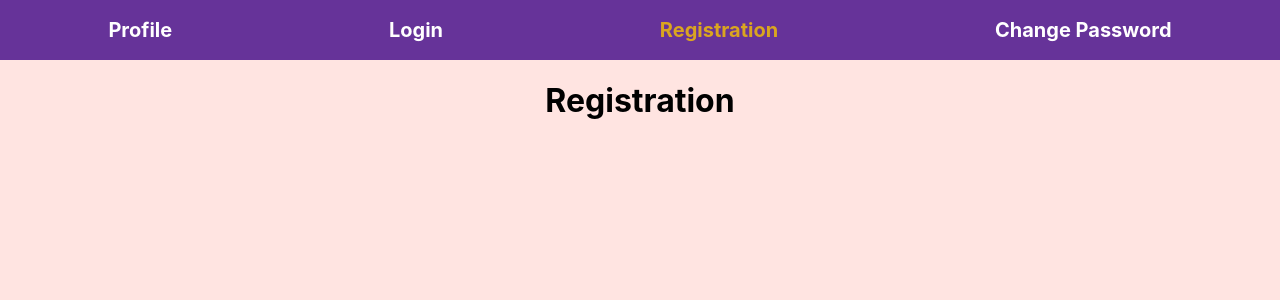
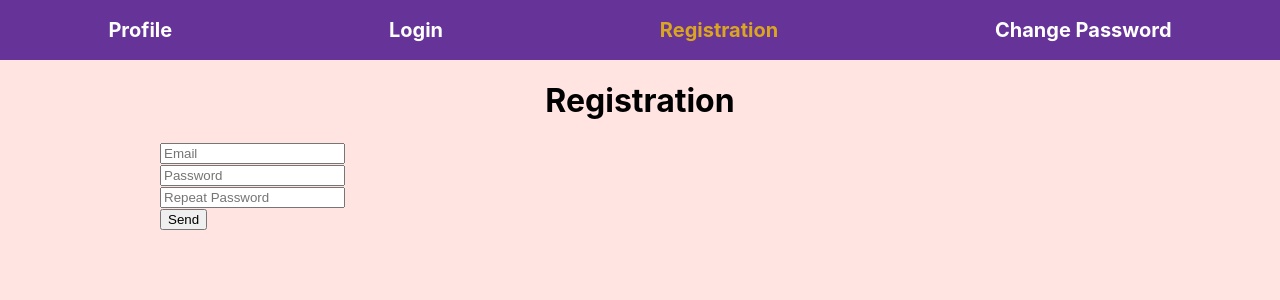
Before and after one commit to ArtsiomYermakou/Team_project, a React (Create React App) app: page /#/registration in a window 1280 px wide. Shown: the top 300 px of the page. Built offline with nearby package versions, Linux system fonts and the light colour scheme.

Commit message:
Registration-Page 🇺🇦

```diff
--- a/package.json
+++ b/package.json
@@ -5,6 +5,7 @@
   "private": true,
   "dependencies": {
     "@material-ui/core": "^4.11.0",
+    "@material-ui/lab": "^4.0.0-alpha.56",
     "@testing-library/jest-dom": "^4.2.4",
     "@testing-library/react": "^9.3.2",
     "@testing-library/user-event": "^7.1.2",
@@ -12,6 +13,7 @@
     "@types/node": "^12.0.0",
     "@types/react": "^16.9.0",
     "@types/react-dom": "^16.9.0",
+    "formik": "^2.2.0",
     "react": "^16.13.1",
     "react-dom": "^16.13.1",
     "react-redux": "^7.2.1",
--- a/src/index.tsx
+++ b/src/index.tsx
@@ -2,20 +2,12 @@ import React from 'react';
 import ReactDOM from 'react-dom';
 import './index.css';
 import App from './n1_main/m1-ui/App';
-import * as serviceWorker from './serviceWorker';
 import {store} from "./n1_main/m2-bll/store";
 import {Provider} from "react-redux";
 
 ReactDOM.render(
-    <React.StrictMode>
-        <Provider store={store}>
-            <App/>
-        </Provider>
-    </React.StrictMode>,
+    <Provider store={store}>
+        <App/>
+    </Provider>,
     document.getElementById('root')
 );
-
-// If you want your app to work offline and load faster, you can change
-// unregister() to register() below. Note this comes with some pitfalls.
-// Learn more about service workers: https://bit.ly/CRA-PWA
-serviceWorker.unregister();
--- a/src/n1_main/m1-ui/App.tsx
+++ b/src/n1_main/m1-ui/App.tsx
@@ -3,10 +3,10 @@ import './App.css';
 import {HashRouter, Route} from "react-router-dom";
 import Header from "./component/Header/Header";
 import {Profile} from "./component/Profile/Profile";
-import Login from "./component/Login/Login";
 import Registration from "./component/Registration/Registration";
 import PasswordChange from "./component/PasswordChange/PasswordChange";
 import ForgotPassword from "./component/ForgotPassword/ForgotPassword";
+import Login from "./component/Login/Login";
 
 const App = () => {
     return (
--- a/src/n1_main/m1-ui/component/Login/Login.tsx
+++ b/src/n1_main/m1-ui/component/Login/Login.tsx
@@ -17,7 +17,4 @@ const Login = () => {
 }
 
 
-//Artem TEST 2.0
-
 export default Login;
-// andrii test 4.0
--- a/src/n1_main/m1-ui/component/Registration/Registration.tsx
+++ b/src/n1_main/m1-ui/component/Registration/Registration.tsx
@@ -1,10 +1,105 @@
 import React from "react";
 import style from "../Registration/Registration.module.css";
+import {useFormik} from "formik";
+import {RegistrationDataType} from "../../../m3-dal/api";
+import {registrationTC, InitialStateType, setErrorRegistration} from "../../../m2-bll/registration-reducer";
+import {useDispatch, useSelector} from "react-redux";
+import {AppRootStateType} from "../../../m2-bll/store";
+import {Redirect} from "react-router-dom";
+import {Alert} from "@material-ui/lab";
+import {LinearProgress, Snackbar} from "@material-ui/core";
+
+
+const validate = (value: RegistrationDataType) => {
+    let error: any = {};
+    if (!value.email) {
+        error.email = 'Required';
+    } else if (!/^[A-Z0-9._%+-]+@[A-Z0-9.-]+\.[A-Z]{2,4}$/i.test(value.email)) {
+        error.email = 'Invalid email address';
+    }
+    if (!value.password) {
+        error.password = 'Enter you password';
+    } else if (value.password.length < 7) {
+        error.password = 'Password must be 8 characters or more'
+    } else if (!value.repeatPassword) {
+        error.password = 'Please repeat you password';
+    } else if (value.repeatPassword !== value.password) {
+        error.password = 'Your passwords are not equal';
+    }
+    return error;
+}
 
 const Registration = () => {
+    const dispatch = useDispatch()
+    const {isLoggedIn, error, loaderStatus} = useSelector<AppRootStateType, InitialStateType>(state => state.registration)
+
+    const formik = useFormik({
+        initialValues: {
+            email: '',
+            password: '',
+            repeatPassword: '',
+        },
+        validate,
+        onSubmit: values => {
+            const {email, password} = values
+            dispatch(registrationTC({email, password}))
+        },
+    });
+    // SnackBarr Error
+    const handleClose = (event?: React.SyntheticEvent, reason?: string) => {
+        if (reason === 'clickaway') {
+            return
+        }
+        dispatch(setErrorRegistration(null));
+    }
+    const isOpen = error !== null;
+    // Redirect to Login after successful registration
+    if (isLoggedIn) {
+        return <Redirect to={"/login"}/>
+    }
+
     return (
         <div>
+            {loaderStatus === "loading" && <LinearProgress/>}
             <h1 className={style.title}>Registration</h1>
+
+            <form onSubmit={formik.handleSubmit}>
+                <div>
+                    <input
+                        name="email"
+                        placeholder="Email"
+                        {...formik.getFieldProps('email')}
+                    />
+                    {formik.errors.email && formik.touched.email ?
+                        <div style={{color: 'red'}}>{formik.errors.email}</div> : null}
+                </div>
+                <div>
+                    <input
+                        type="password"
+                        name="password"
+                        placeholder="Password"
+                        {...formik.getFieldProps('password')}
+                    />
+                </div>
+                <div>
+                    <input
+                        placeholder="Repeat Password"
+                        name="repeatPassword"
+                        {...formik.getFieldProps('repeatPassword')}
+                    />
+                    {formik.errors.password && formik.touched.password
+                        ? <div style={{color: 'red'}}>{formik.errors.password}</div>
+                        : null}
+                </div>
+                <button type="submit" disabled={loaderStatus === "loading"}>Send</button>
+            </form>
+            <div>
+                <Snackbar open={isOpen} autoHideDuration={5000} onClose={handleClose}>
+                    <Alert variant="filled" severity="error">
+                        {error}
+                    </Alert>
+                </Snackbar>
+            </div>
         </div>
     )
 }
--- a/src/n1_main/m2-bll/registration-reducer.ts
+++ b/src/n1_main/m2-bll/registration-reducer.ts
@@ -1,19 +1,55 @@
 import {ActionTypes} from "./store";
-type InitialStateType = typeof InitialState;
+import {Dispatch} from "redux";
+import {authAPI, RegistrationDataType} from "../m3-dal/api";
 
-const InitialState = {}
+export type InitialStateType = typeof InitialState;
+export type RequestStatusType = 'idle' | 'loading'
+const InitialState = {
+    isLoggedIn: false,
+    error: null as string | null,
+    loaderStatus: 'idle' as RequestStatusType
+}
 
 const registrationReducer = (state: InitialStateType = InitialState, action: ActionTypes) => {
     switch (action.type) {
-        case "registration": {
-
+        case "SET-IS-LOGGED-IN": {
+            return {...state, isLoggedIn: true}
+        }
+        case "SET-ERROR-REGISTRATION": {
+            return {...state, error: action.error}
+        }
+        case "SET-REQUEST-STATUS": {
+            return {...state, loaderStatus: action.loaderStatus}
         }
         default: {
             return state
         }
     }
 }
-export const registrationAC = () => (
-    {type: "registration"} as const
+export const setIsLoggedIn = () => (
+    {type: "SET-IS-LOGGED-IN"} as const
 )
+export const setErrorRegistration = (error: string | null) => (
+    {type: "SET-ERROR-REGISTRATION", error} as const
+)
+export const requestStatus = (loaderStatus: RequestStatusType) => (
+    {type: "SET-REQUEST-STATUS", loaderStatus} as const
+)
+
+
+//THUNK
+
+export const registrationTC = (data: RegistrationDataType) => async (dispatch: Dispatch) => {
+    dispatch(requestStatus('loading'))
+    try {
+        await authAPI.registration(data)
+        dispatch(setIsLoggedIn())
+    } catch (e) {
+        dispatch(setErrorRegistration(e.response.data.error))
+    }
+    finally {
+        dispatch(requestStatus('idle'))
+    }
+}
+
 export default registrationReducer;
--- a/src/n1_main/m2-bll/store.ts
+++ b/src/n1_main/m2-bll/store.ts
@@ -2,7 +2,7 @@ import {applyMiddleware, combineReducers, createStore} from "redux";
 import thunk from "redux-thunk"
 import mainReducer, {MainAC} from "./main-reducer";
 import loginReducer, {loginAC} from "./login-reducer";
-import registrationReducer, {registrationAC} from "./registration-reducer";
+import registrationReducer, {requestStatus, setErrorRegistration, setIsLoggedIn} from "./registration-reducer";
 import changePasswordReducer, {changePasswordAC} from "./changePassword-reducer";
 
 const rootReducer = combineReducers({
@@ -19,7 +19,9 @@ export type AppRootStateType = ReturnType<typeof rootReducer>
 export type ActionTypes = |
     ReturnType<typeof MainAC> |
     ReturnType<typeof loginAC> |
-    ReturnType<typeof registrationAC> |
+    ReturnType<typeof setIsLoggedIn> |
+    ReturnType<typeof setErrorRegistration> |
+    ReturnType<typeof requestStatus> |
     ReturnType<typeof changePasswordAC>
 
 // @ts-ignore
--- a/src/n1_main/m3-dal/api.ts
+++ b/src/n1_main/m3-dal/api.ts
@@ -9,12 +9,18 @@ const settings = {
 }
 
 const instance = axios.create({
-    baseURL: "http://localhost:7542/2.0/",
+    baseURL: "https://neko-back.herokuapp.com/2.0/",
     ...settings,
 })
 
-const authAPI = {
-    login() {
-        return instance.get("");
+export const authAPI = {
+    registration(data: RegistrationDataType) {
+        return instance.post("auth/register", data);
     },
 }
+
+export type RegistrationDataType = {
+    email: string
+    password: string
+    repeatPassword?: string // not necessarily
+}
```
Also changed, not shown: 1 other file (tests, documents, lock files or other folders).
